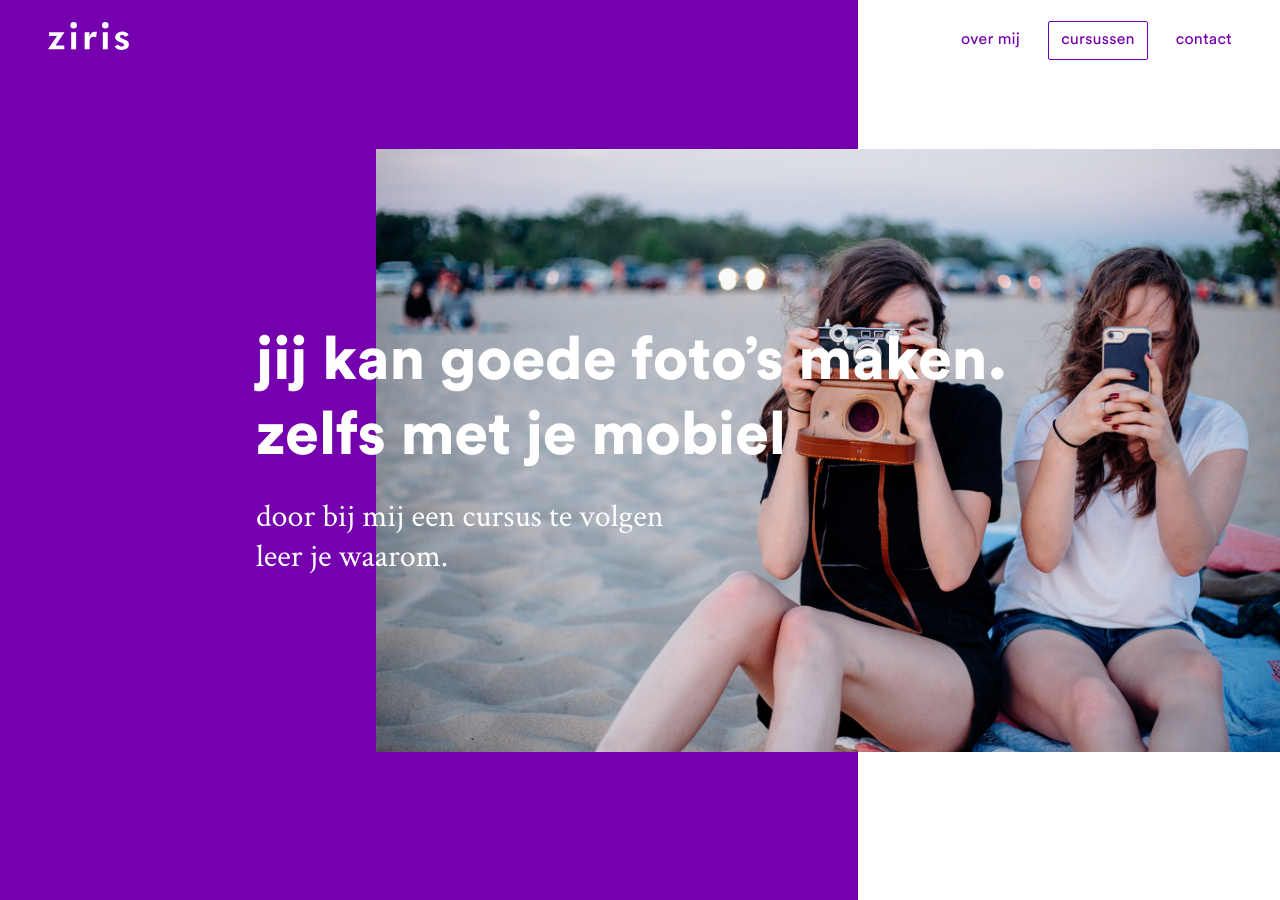
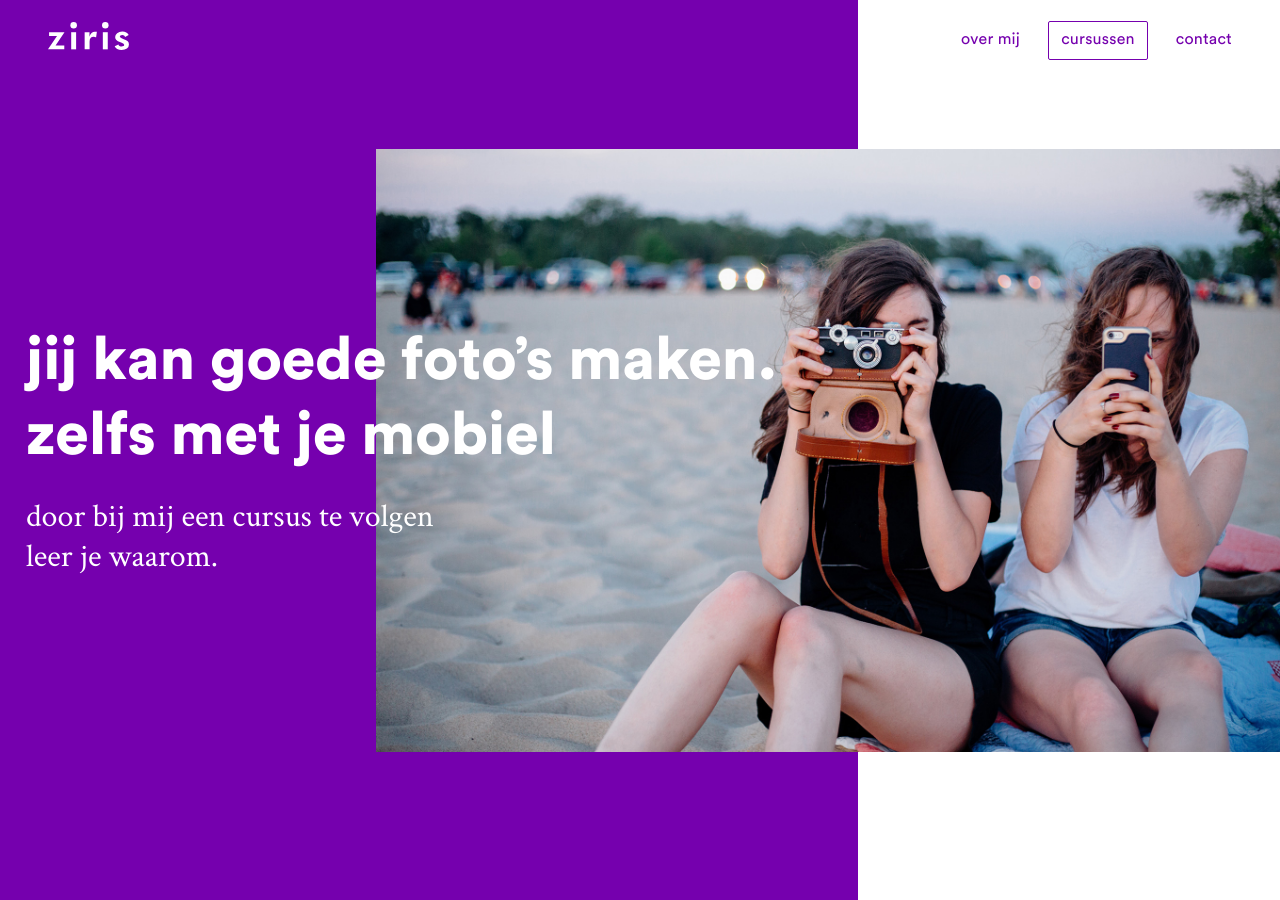
Before and after one commit to tdenheld/ziris, a Jekyll site: the page built from index.html, in a window 1280 px wide. Built offline with Jekyll 4.4.1, drawn with Linux system fonts in a browser that asks for light colours.

Commit message:
add calc to .intro__header

```diff
--- a/_sass/templates.app.scss
+++ b/_sass/templates.app.scss
@@ -101,11 +101,6 @@
     width: 100vw;
     height: 100vh;
     color: $light;
-
-    header {
-        position: relative;
-        left: 20%;
-    }
 }
 
 .intro__bg {
@@ -121,7 +116,7 @@
 
 .intro__header {
     position: relative;
-    left: 20%;
+    left: calc(45% - 550px);
     z-index: 1;
 }
 
```
Also changed, not shown: 1 other file.
